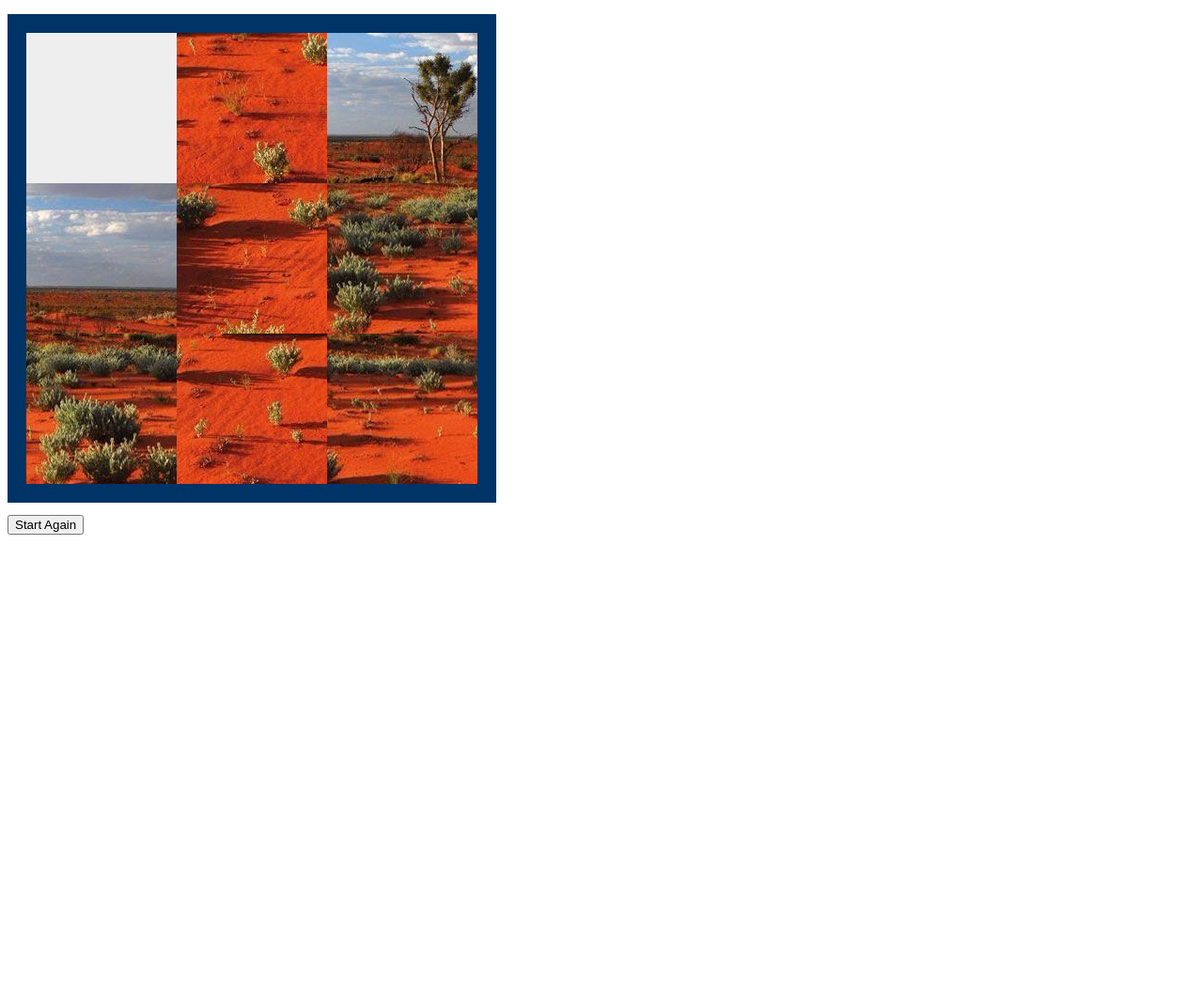
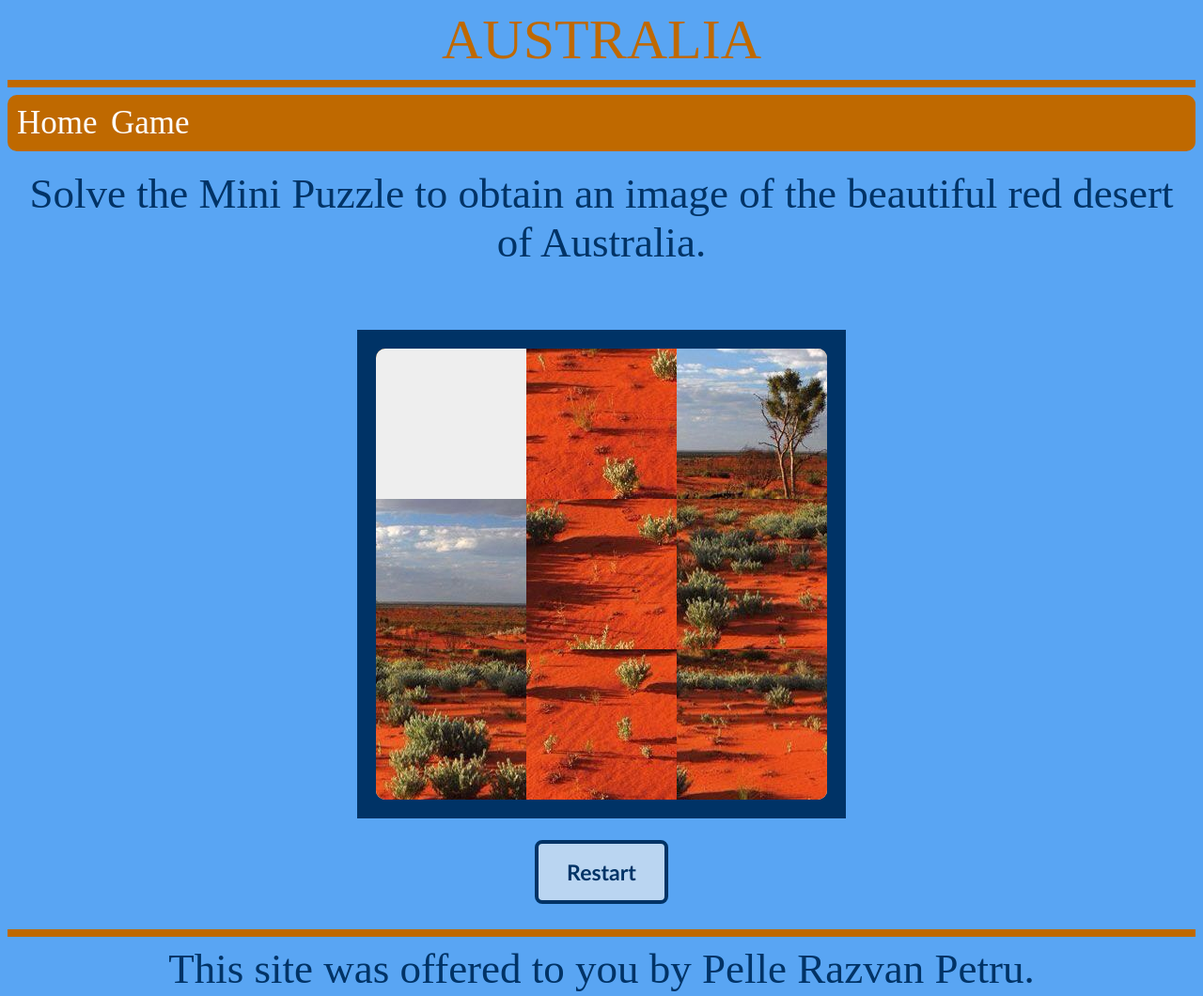
Before and after one commit to pellerazvan/pellerazvan.github.io, a plain HTML site: page Puzzle.html in a window 1280 px wide. Shown: the whole page at 94% size. Before the commit the page ends 800 px from the top, so only its background shows below. Drawn offline with Linux system fonts and the light colour scheme.

Commit message:
Update Puzzle.html

```diff
--- a/Puzzle.html
+++ b/Puzzle.html
@@ -1,10 +1,66 @@
+<!DOCTYPE html>
+
 <html>
 
 <head>
+
+<title>Australia</title>
+
+<style>
+  body {background-color: #59A5F3;}
+  t1 {font-family: "Showcard Gothic";font-size: 60px;color: #BF6900;}
+  t2 {font-family: "Brush Script MT";font-size: 45px;color: #003366;}
+
+ul {
+    list-style-type: none;
+    margin: 0;
+    padding: 0;
+    overflow: hidden;
+    background-color: #BF6900;
+    font-family: Brush Script MT;
+    font-size: 35px;
+    border-radius: 10px;
+}
+
+li {
+    float: left;
+}
+
+li a {
+    display: block;
+    width: 80px;
+    color: white;
+    text-align: center;
+    padding: 10px;
+    text-decoration: none;
+}
+
+li a:hover {
+    background-color: #FF6900;
+}
+
+</style>
+
+</head>
+
+<body>
+
+<t1><div align="center">AUSTRALIA</div></t1>
+<hr align="center" size="8" noshadow color="#BF6900">
+<nav>
+<ul>
+  <li><a href="index.html" target="_self">Home</a></li>
+  <li><a href="Puzzle.html" target="_self">Game</a></li>
+</ul>
+</nav>
+<br>
+
+<article id="game">
+<t2><div align="center">Solve the Mini Puzzle to obtain an image of the beautiful red desert of Australia.</div></t2>
+
+<br>
+<div align="center">
 	<link rel="stylesheet" type="text/css" href="Puzzle.css"/>
-	<title>Image Puzzle</title>
-</head>
-<body>
 	<div class="meta">
 	    <p>Get the tiles in order from 0 to 8.
 		<br />Board size is: <span id="board-size"></span></p>
@@ -17,7 +73,14 @@
 	<p>The current array: <span id="shuffled-tiles"></span></p>
 	</div>
 	<section id="board"></section>
-	<input class="reset" type="button" value="Start Again" onClick="window.location.reload()">
+	<input class="reset" type="button" style="background-color: #BAD5F1;color: #003366;font-family: 'Calibri';font-size: 23px;font-weight: bold;padding: 16px 30px;border-radius: 8px;border: 4px solid #003366;" value="Restart" onClick="location.reload()">
 	<script type="text/javascript" src="Puzzle.js"></script>
-  </body>
+</div>
+</article>
+
+<br><hr align="center" size="8" noshadow color="#BF6900">
+<t2><div align="center">This site was offered to you by Pelle Razvan Petru.</div></t2>
+
+</body>
+
 </html>
```
